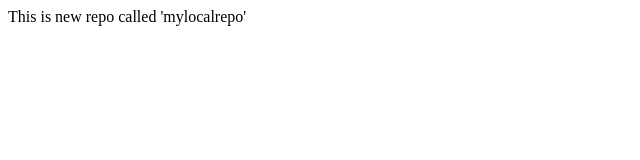
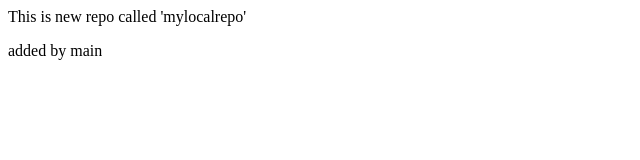
Before and after one commit to shubhamlearner/mylocalrepo, a plain HTML site: page index.html in a window 1280 px wide. Shown: the full height of the page, 0-640 px from the left. Drawn offline with Linux system fonts and the light colour scheme.

Commit message:
modified in index.html

```diff
--- a/index.html
+++ b/index.html
@@ -1,2 +1,3 @@
 
 <p>This is new repo called 'mylocalrepo'</p>
+<p>added by main</p>
```
